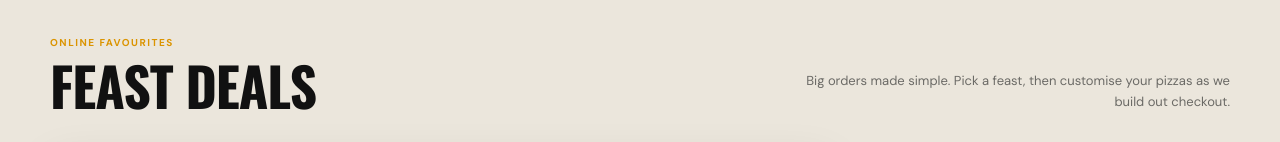
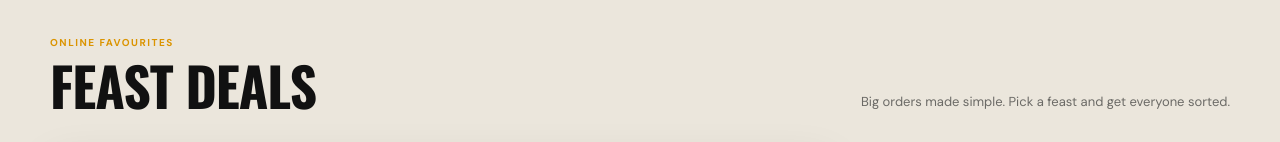
Before and after one commit to ajkelly0499-ship-it/star-pizza, a Next.js app: page / in a window 1280 px wide. Shown: the part 778-920 px from the top of the page. Built offline with nearby package versions, Linux system fonts and the light colour scheme.

Commit message:
Refine customer-facing offer copy

```diff
--- a/app/page.tsx
+++ b/app/page.tsx
@@ -270,7 +270,7 @@ export default function Home() {
               <span className="kicker">ONLINE FAVOURITES</span>
               <h2>Feast deals</h2>
             </div>
-            <p>Big orders made simple. Pick a feast, then customise your pizzas as we build out checkout.</p>
+            <p>Big orders made simple. Pick a feast and get everyone sorted.</p>
           </div>
 
           <div className="offers-layout">
```
